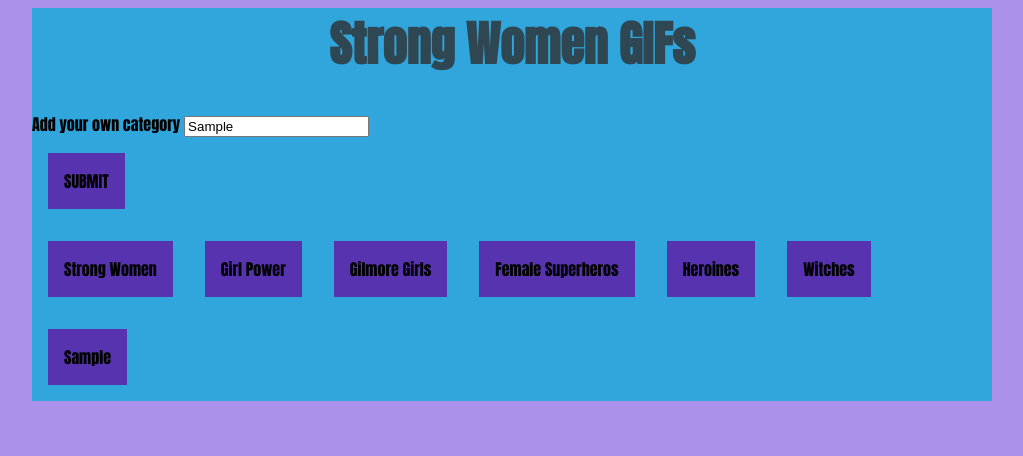
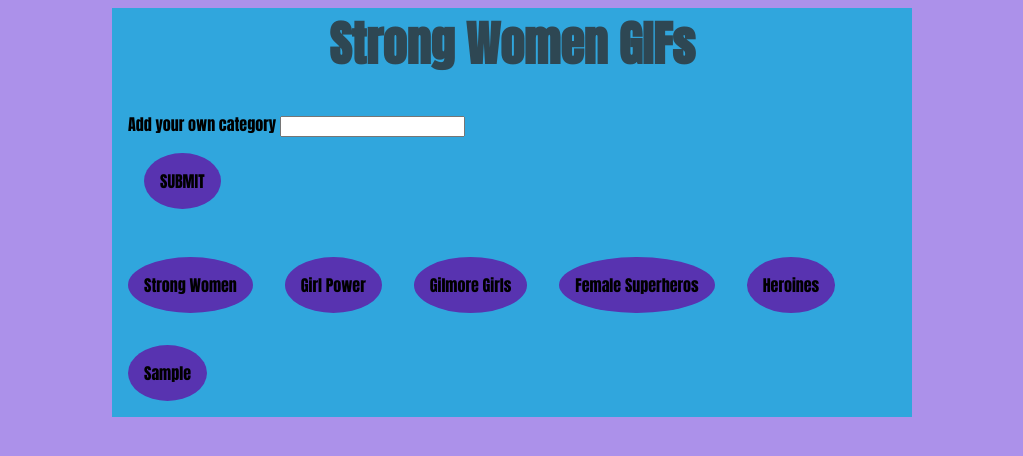
Before and after one commit to TheNerdyFeline/HW-giphygenerator, a plain HTML site: page index.html in a window 1280 px wide. Both pictures are taken after typing "Sample" into the empty fields and a click on the input "SUBMIT". Shown: the whole page, without its empty margins (128-1151 px from the left). Drawn offline with nearby package versions, Linux system fonts and the light colour scheme.

Commit message:
made some minor style changes, updated README.md, and updated javascript to clear input field

```diff
--- a/assets/css/style.css
+++ b/assets/css/style.css
@@ -3,7 +3,7 @@ body {
 }
 
 .container {
-    width: 60em;
+    width: 50em;
     margin: auto;
     background: #30A6DD;
 }
@@ -27,6 +27,7 @@ button, #add-giphy {
     font-family: 'Anton', sans-serif;
     background: #5833B0;
     border: none;
+    border-radius: 50%;
 }
 
 .giphy {
@@ -35,14 +36,17 @@ button, #add-giphy {
 }
 
 p {
+    display: box;
+    margin: 1em auto;
     text-align: center;
     font-size: 2em;
     font-family: 'Anton', sans-serif;
+    background: #2C23EE;
+    width: 10em;
 }
 
 form {
-    margin: auto;
-    display: block;
+    margin: 1em;
 }
 
 #addGiphy {
@@ -52,6 +56,7 @@ form {
     font-family: 'Anton', sans-serif;
     background: #5833B0;
     border: none;
+    border-radius: 50%;
 }
 
 label {
--- a/assets/javascript/script.js
+++ b/assets/javascript/script.js
@@ -1,5 +1,5 @@
 // declare variables
-var topics = ["Strong Women", "Girl Power", "Gilmore Girls", "Female Superheros", "Heroines", "Witches"];
+var topics = ["Strong Women", "Girl Power", "Gilmore Girls", "Female Superheros", "Heroines"];
 var newTopic;
 
 $(document).ready(function(){
@@ -49,11 +49,12 @@ $(document).ready(function(){
 	});
     };  // close gifDisplay
 
-	// make submit function
+	// make submit function that also clears field
 	$("#addGiphy").on("click", function(event) {
 	    event.preventDefault();
 	    newTopic = $("#giphyInput").val().trim();
 	    topics.push(newTopic);
+	    $("#giphyInput").val("");
 	    renderTopics();
 	});
 
```
Also changed, not shown: 1 other file.
